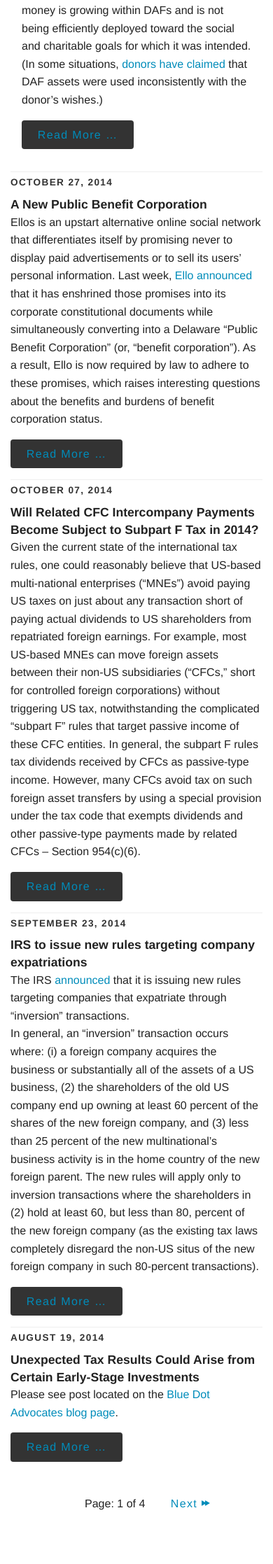
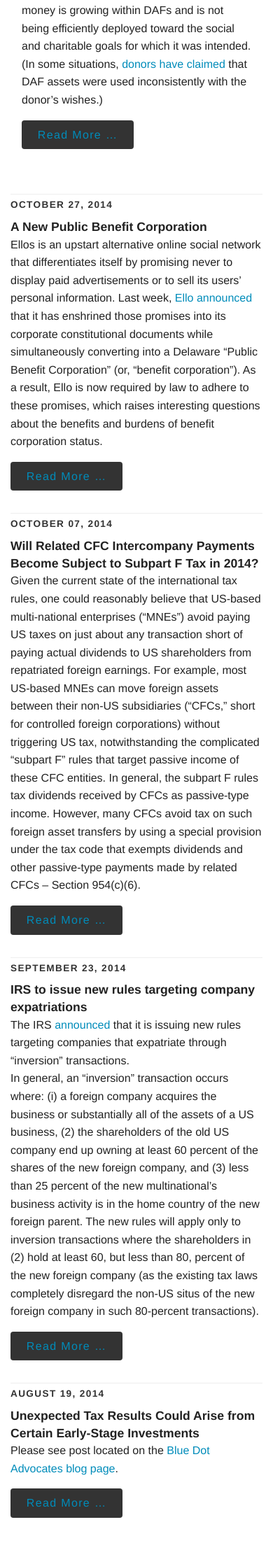
Before and after one commit to brianmik/bmaustinlaw, a Jekyll site: the page built from blog/index.html, in a window 390 px wide. Shown: the part 602-2837 px from the top of the page at 70% size. Built offline with Jekyll 4.4.1, drawn with Linux system fonts in a browser that asks for light colours; Markdown is read by kramdown in place of the engine named in the settings; the list of posts is cut into pages by our own code; comment, search, counter and statistics services are not loaded.

Commit message:
styling for small screens

```diff
--- a/css/main.css
+++ b/css/main.css
@@ -365,7 +365,7 @@ textarea {
   }
 
   .blog-posts li + li, .blog-posts, .blog-post {
-    margin: 0;
+    margin: 0 0 2rem 0;
     padding: 0;
   }
 
```
